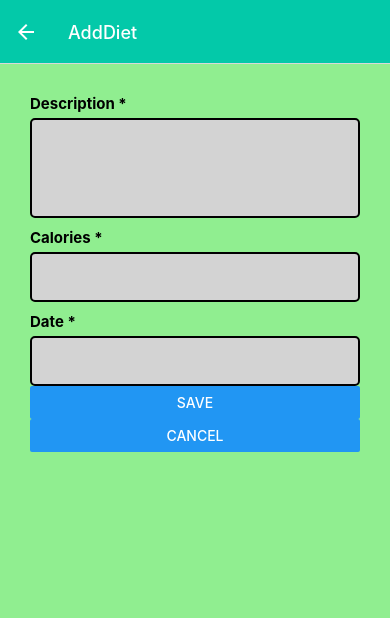
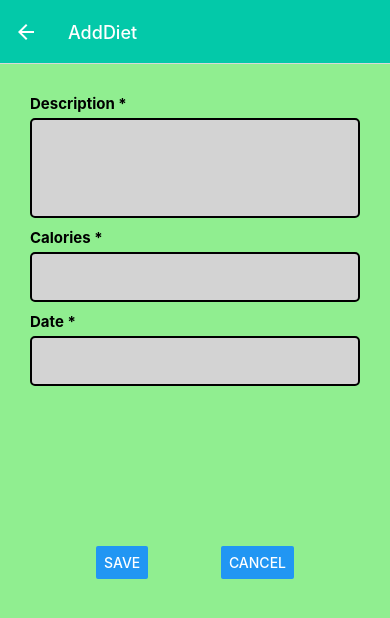
Before and after one commit to haorup/DietActivity, a React Native app: screen /AddDiet in a window 390 px wide. Shown: the top 618 px of the page. Built offline with nearby package versions, Linux system fonts and the light colour scheme.

Commit message:
create a buttoncontainer style in stylehelper component, and applied the style to the save/cancel buttons.

```diff
--- a/Components/StyleHelper.js
+++ b/Components/StyleHelper.js
@@ -15,7 +15,7 @@ const commonStyles = {
     container: {
         flex: 1,
         backgroundColor: 'lightgreen',
-        // alignItems: 'center',
+    //    alignItems: 'center',
         // justifyContent: 'center',
         padding: 30,
         paddingTop: 30,
@@ -29,6 +29,7 @@ const commonStyles = {
         marginBottom: 5,
       },
     input: {
+        width: '100%',
         borderWidth: 2,
         borderColor: ColorHelper.blackColor,
         height: 50,
@@ -44,6 +45,13 @@ const commonStyles = {
         borderWidth: 2,
         marginBottom: 10,
     },
+    buttonContainer: {
+        width: '60%',
+        flexDirection: 'row',
+        justifyContent: 'space-between',
+        alignSelf: 'center',
+        marginBottom: 5,
+    },
 }
 
 export const StyleHelper = StyleSheet.create(commonStyles);
--- a/Screens/AddActivity.js
+++ b/Screens/AddActivity.js
@@ -1,4 +1,4 @@
-import { StyleSheet, Text, TextInput, View, Button, Alert } from 'react-native';
+import { Text, TextInput, View, Button, Alert } from 'react-native';
 import React from 'react';
 import Dropdown from '../Components/Dropdown';
 import { useState } from 'react';
@@ -54,17 +54,19 @@ export default function AddActivity() {
       <Dropdown passedValue={value} setPassedValue={setValue} />
 
       <Text style={StyleHelper.text}>Duration (min)*</Text>
-      <TextInput style={ StyleHelper.input}
+      <TextInput style={StyleHelper.input}
         value={durationData} onChangeText={(newDuration) => setDurationData(newDuration)} />
 
       <DatePicker date={date} setDate={setDate}
         formattedDate={formattedDate} setFormattedDate={setFormattedDate}
         showDatePicker={showDatePicker} setShowDatePicker={setShowDatePicker} />
 
-      <Button title='Save' onPress={() => { handleSave() }} />
-      <Button title='Cancel' onPress={() => { handleCancel() }} />
+      <View style={{ flex: 1, justifyContent: 'center' }}>
+        <View style={StyleHelper.buttonContainer}>
+          <Button title='Save' onPress={() => { handleSave() }} />
+          <Button title='Cancel' onPress={() => { handleCancel() }} />
+        </View>
+      </View>
     </View>
   )
 }
-
-const styles = StyleSheet.create({})
--- a/Screens/AddDiet.js
+++ b/Screens/AddDiet.js
@@ -49,7 +49,7 @@ export default function AddDiet() {
   return (
     <View style={StyleHelper.container}>
       <Text style={StyleHelper.text}>Description *</Text>
-      <TextInput style={[StyleHelper.input, {height: 100}]}
+      <TextInput style={[StyleHelper.input, { height: 100 }]}
         multiline={true}
         value={description} onChangeText={(newDescription) => setDescription(newDescription)} />
 
@@ -60,9 +60,12 @@ export default function AddDiet() {
       <DatePicker date={date} setDate={setDate}
         formattedDate={formattedDate} setFormattedDate={setFormattedDate}
         showDatePicker={showDatePicker} setShowDatePicker={setShowDatePicker} />
-
-      <Button title='Save' onPress={() => { handleSave() }} />
-      <Button title='Cancel' onPress={() => { handleCancel() }} />
+      <View style={{ flex: 1, justifyContent: 'center' }}>
+        <View style={StyleHelper.buttonContainer}>
+          <Button title='Save' onPress={() => { handleSave() }} />
+          <Button title='Cancel' onPress={() => { handleCancel() }} />
+        </View>
+      </View>
     </View>
   )
 }
```
